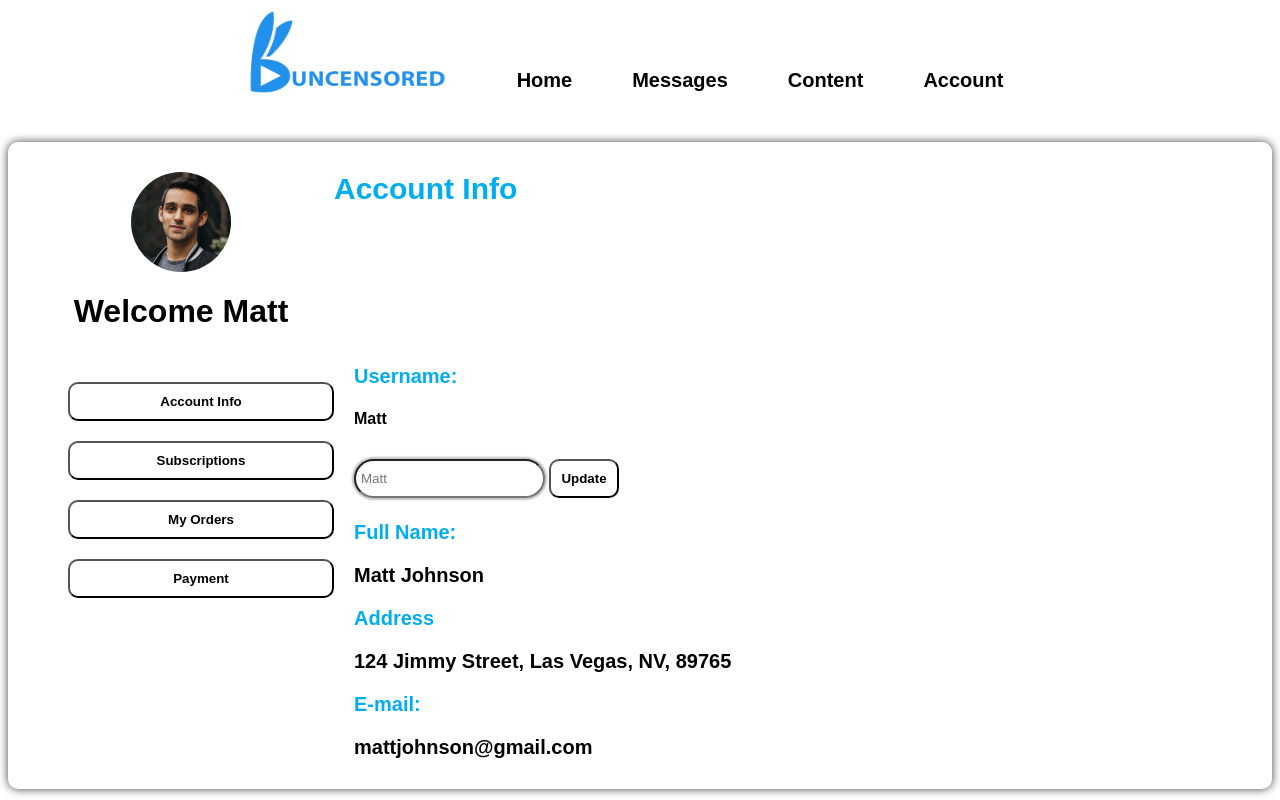
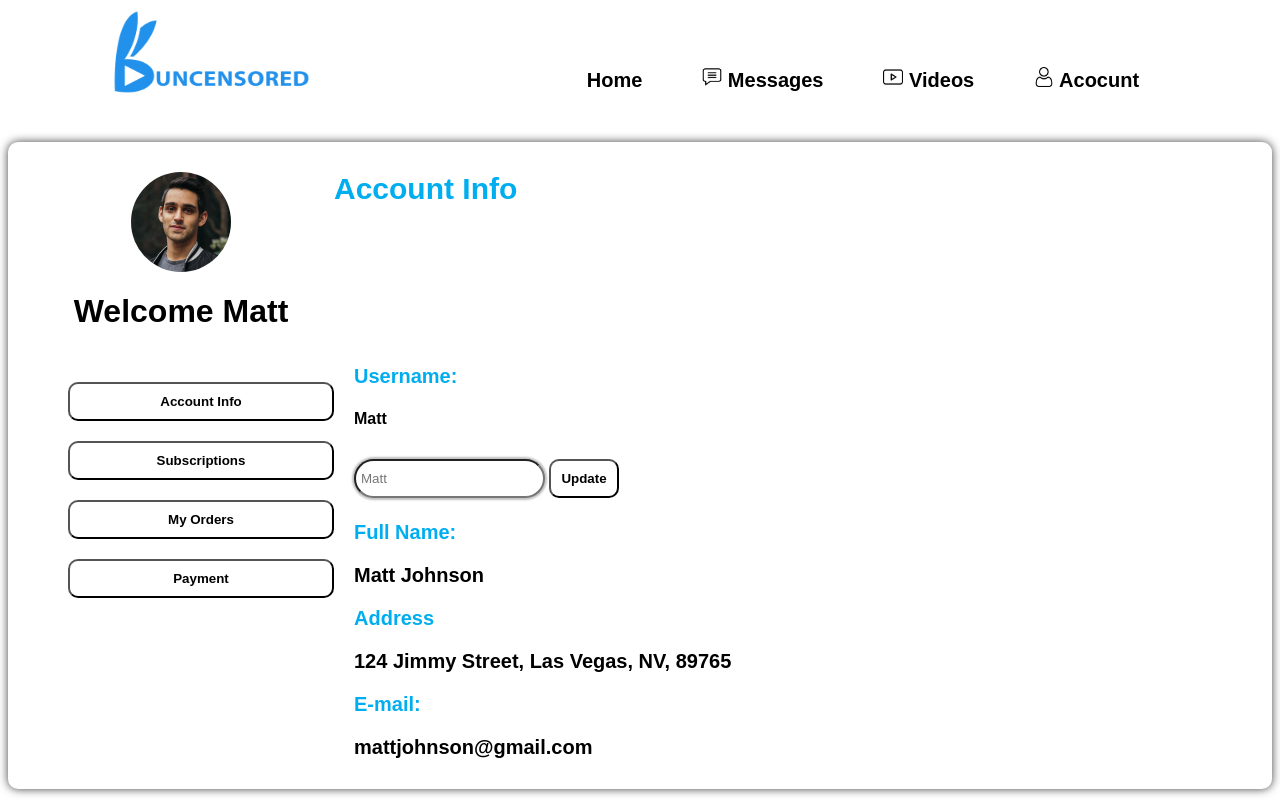
Before and after one commit to SikeOutMatt/buncensored, a SvelteKit app: page /account in a window 1280 px wide. Built offline with nearby package versions, Linux system fonts and the light colour scheme.

Commit message:
Added Icons

```diff
--- a/src/components/header.svelte
+++ b/src/components/header.svelte
@@ -2,6 +2,9 @@
 <script>
 import Logo from '../lib/assets/logo.webp';
 import HamburgerIcon from '../lib/assets/hamburger.png'
+import messageIcon from '../lib/assets/messages.png'
+import accountIcon from '../lib/assets/user.png'
+import videoIcon from '../lib/assets/video.png'
 import { onMount } from 'svelte';
 
 
@@ -31,9 +34,9 @@ onMount(() => {
         <nav>
             <ul>
                 <li> Home </li>
-                <li> Messages </li>
-                <li> Content </li>
-                <li> Account </li>
+                <li><a href="/"><img src={messageIcon} height="20px" width="20px" alt="Message Icon"> Messages</a></li>
+                <li> <a href="/"> <img src={videoIcon} height="20px" width="20px" alt="Video Icon" > Videos </a> </li>
+                <li> <a href="/account"><img src={accountIcon} height="20px" width="20px" alt="User Icon"> Acocunt </a> </li>
             </ul>
         </nav>
     <div>
@@ -91,7 +94,7 @@ li {
 
 .flex {
     display: flex;
-    justify-content: center;
+    justify-content: space-around;
     align-items: flex-end;
 }
 
@@ -114,6 +117,11 @@ li {
     flex-direction: column;
     justify-content: center;
     align-items: center;
+}
+
+a {
+    color: black;
+    text-decoration: none;
 }
 
 
```
Also changed, not shown: src/lib/assets/messages.png (added), src/lib/assets/video.png (added).
